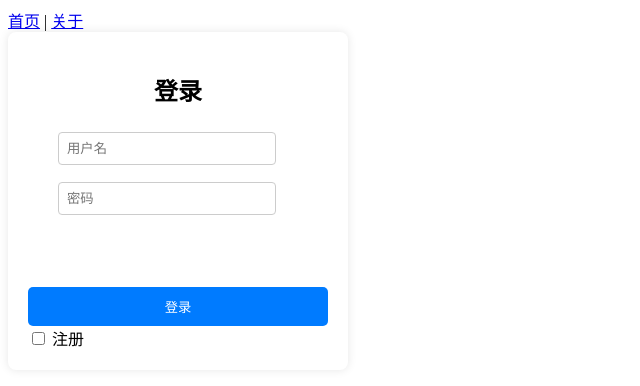
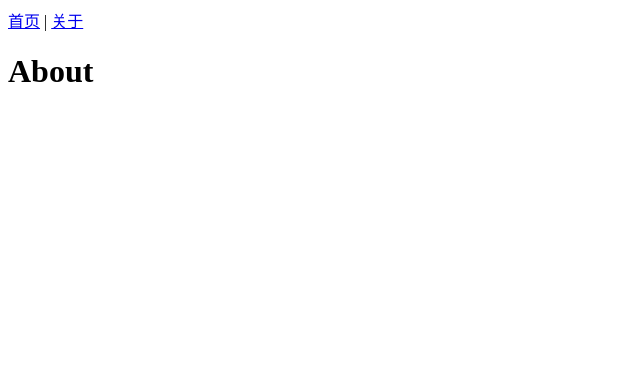
Before and after one commit to KomeijiHelper/KomeijiHelper, a Vue app in the folder frontend/komeiji/: page / in a window 1280 px wide. Shown: the top 386 px of the page, without its empty margins (0-640 px from the left). Built offline with nearby package versions, Linux system fonts and the light colour scheme.

Commit message:
wip: HomeView

```diff
--- a/frontend/komeiji/src/router/index.js
+++ b/frontend/komeiji/src/router/index.js
@@ -2,11 +2,17 @@
 import { createRouter, createWebHistory } from "vue-router";
 import LoginView from "@/views/LoginView.vue";
 import AboutView from "@/views/AboutView.vue";
+import HomeView from "@/views/HomeView.vue";
 
 const routes = [
     {
         path: "/",
         name: "Home",
+        component: HomeView,
+    },
+    {
+        path: "/login",
+        name: "Login",
         component: LoginView,
     },
     {
--- /dev/null
+++ b/frontend/komeiji/src/views/HomeView.vue
@@ -0,0 +1,13 @@
+<script setup>
+// 这里可以添加逻辑代码
+</script>
+
+<template>
+  <div>
+    <h1>About</h1>
+  </div>
+</template>
+
+<style scoped>
+/* 这里可以添加样式 */
+</style>
```
